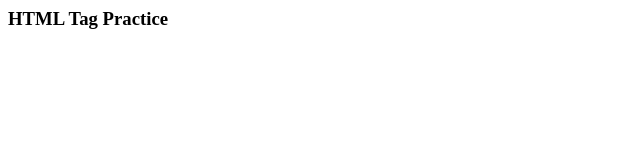
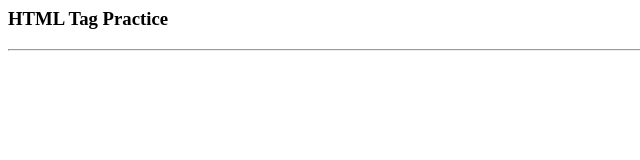
Before and after one commit to np549/homework2, a plain HTML site: page index.html in a window 1280 px wide. Shown: the whole page, without its empty margins (0-640 px from the left). Drawn offline with Linux system fonts and the light colour scheme.

Commit message:
secong HTML tag

```diff
--- a/index.html
+++ b/index.html
@@ -3,3 +3,5 @@
 <!-- Heading Tag -->
 
 <h3>HTML Tag Practice</h3>
+<!-- Horizontal line tag -->
+<hr>
```
